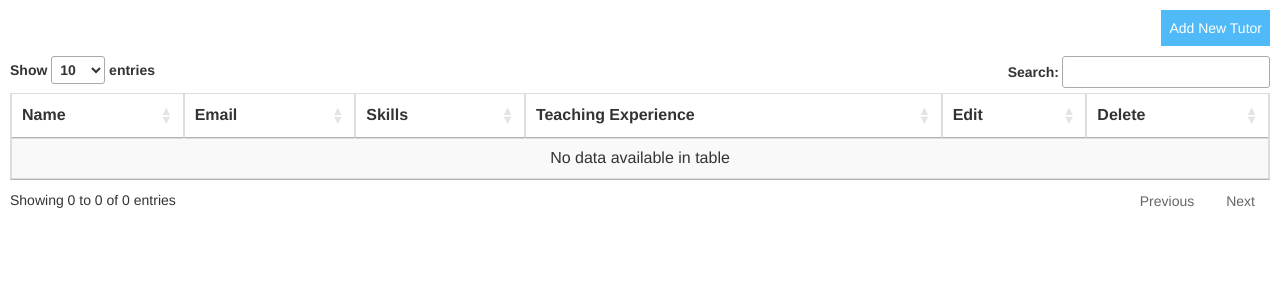
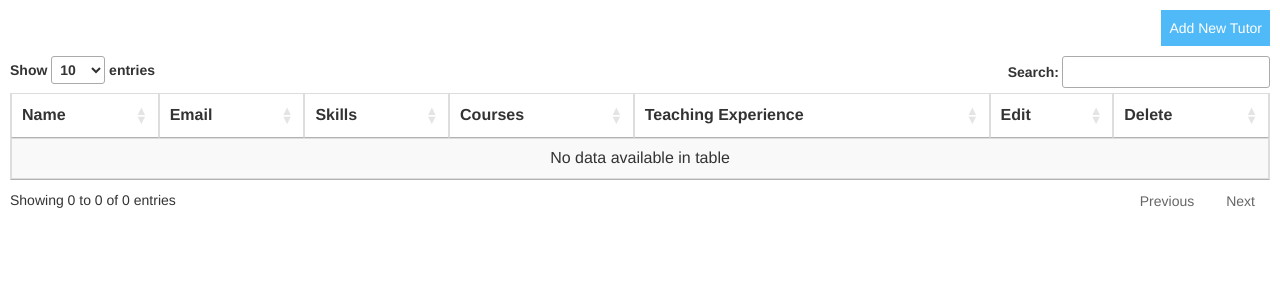
Before and after one commit to jayparmar1301/tutor-crud-application, a Django app: page /tutor/ in a window 1280 px wide. Shown: the top 300 px of the page. Run offline with Django 4.2, Linux system fonts and the light colour scheme; data that the repository does not hold is empty; some libraries are stand-ins or nearby versions.

Commit message:
Link: redirect to course link added on tutor dashboard

```diff
--- a/templates/homepage.html
+++ b/templates/homepage.html
@@ -29,6 +29,7 @@ Homepage
             <th>Name</th>
             <th>Email</th>
             <th>Skills</th>
+            <th>Courses</th>
             <th>Teaching Experience</th>
             <th>Edit</th>
             <th>Delete</th>
@@ -41,6 +42,7 @@ Homepage
             <td> {{ tutor.first_name }} {{ tutor.last_name}} </td>
             <td> {{ tutor.email }} </td>
             <td> {{ tutor.tutor_skills }} </td>
+            <td><a href="/courses/{{ tutor.id }}"> Courses </a></td>
             <td> {{ tutor.tutor_exp }} </td>
             <th> <a href="/tutor/edit/{{ tutor.id }}"> Edit </a></th>
             <th> <a href="/tutor/delete/{{ tutor.id }}"> Delete </a></th>
```
